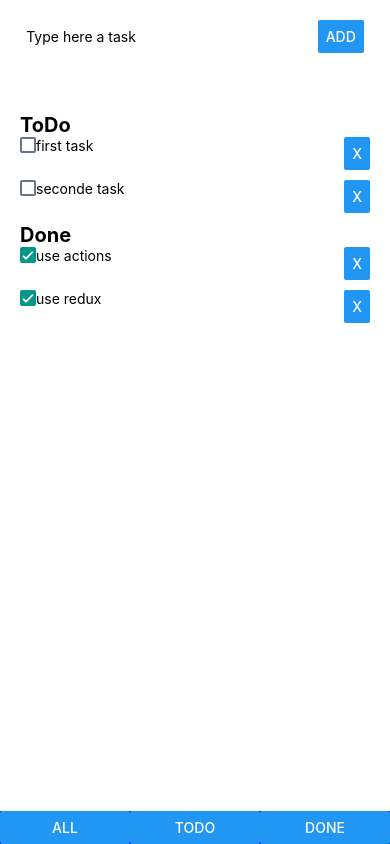
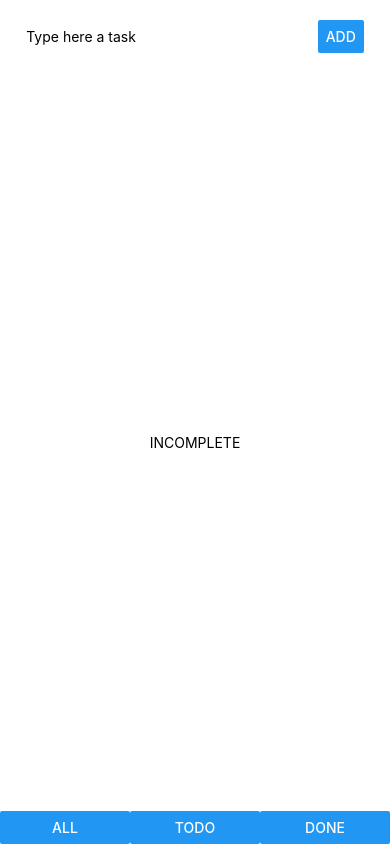
Before and after one commit to MatheusrdSantos/ReactNative-ToDo-List, a React Native app: screen / in a window 390 px wide. Both pictures are taken after a click on the button "TODO". Built offline with nearby package versions, Linux system fonts and the light colour scheme.

Commit message:
Filter implemented without tasks display

```diff
--- a/app/actions/index.js
+++ b/app/actions/index.js
@@ -54,5 +54,5 @@ export function deleteTask(index, taskStatus){
     return {type: TASK_ACTIONS.DELETE_TASK, payload:{index, taskStatus}};
 }
 export function changeFilter(filter){
-    return {type: FILTER_ACTIONS.CHANGE_FILTER, filter};
+    return {type: FILTER_ACTIONS.CHANGE_FILTER, payload: {filter}};
 }
--- /dev/null
+++ b/app/components/AppContainer/AppContainer.js
@@ -0,0 +1,52 @@
+import React, {Component} from 'react';
+import {View, Text} from 'react-native'
+import TaskCreator from '../TaskCreator';
+import TaskList from '../TaskList';
+import TaskFilter from '../TaskFilter';
+import styles from './styles';
+import {connect} from 'react-redux';
+import {FILTERS} from '../../actions';
+
+class AppContainer extends Component{
+    displayFilter(){
+        if(this.props.filter == FILTERS.ALL){
+            return (<TaskList></TaskList>);
+        }else if(this.props.filter == FILTERS.COMPLETED){
+            return (
+                <View style={styles.emptyContainer}>
+                    <Text>{this.props.filter}</Text>
+                </View>
+            );
+        }else if(this.props.filter == FILTERS.INCOMPLETE){
+            return (
+                <View style={styles.emptyContainer}>
+                    <Text>{this.props.filter}</Text>
+                </View>
+            );
+        }
+    }
+    render(){
+        console.log(this.props.filter)
+        return (
+            <View style={styles.container}>
+                <TaskCreator></TaskCreator>
+                {this.displayFilter()}
+                <TaskFilter></TaskFilter>
+            </View>
+        );
+    }
+}
+
+const mapStateToProps = state => {
+    return {
+        filter: state.filter
+    }
+}
+
+const mapDispatchToProps = dispatch => {
+    return {
+
+    }
+}
+
+export default connect(mapStateToProps, mapDispatchToProps)(AppContainer);
--- /dev/null
+++ b/app/components/AppContainer/index.js
@@ -0,0 +1,3 @@
+import AppContainer from './AppContainer';
+
+export default AppContainer;
--- /dev/null
+++ b/app/components/AppContainer/styles.js
@@ -0,0 +1,14 @@
+import {StyleSheet} from 'react-native';
+
+export default StyleSheet.create({
+        container: {
+            flex: 1,
+            justifyContent: 'flex-start',
+            alignItems: 'stretch'
+        },
+        emptyContainer:{
+            flex:1,
+            justifyContent: 'center',
+            alignItems: 'center'
+        }
+});
--- a/app/components/TaskFilter/TaskFilter.js
+++ b/app/components/TaskFilter/TaskFilter.js
@@ -1,23 +1,44 @@
 import React, {Component} from 'react';
 import {View, Button} from 'react-native';
 import styles from './styles';
+import {connect} from 'react-redux';
+import {changeFilter} from '../../actions';
+import {FILTERS} from '../../actions';
 
 class TaskFilter extends Component{
     render(){
         return (
             <View style={styles.container}>
                 <View style={styles.item}>
-                    <Button title="all"></Button>
+                    <Button title="all" onPress={()=>{
+                        this.props.changeFilter(FILTERS.ALL)
+                    }}></Button>
                 </View>
                 <View style={styles.item}>
-                    <Button title="todo"></Button>
+                    <Button title="todo" onPress={()=>{
+                        this.props.changeFilter(FILTERS.INCOMPLETE)
+                    }}></Button>
                 </View>
                 <View style={styles.item}>
-                    <Button title="done"></Button>
+                    <Button title="done" onPress={()=>{
+                        this.props.changeFilter(FILTERS.COMPLETED)
+                    }}></Button>
                 </View>
             </View>
         );
     }
 }
 
-export default TaskFilter;
+const mapStateToProps = state => {
+    return {
+
+    }
+}
+
+const mapDispatchToProps = dispatch => {
+    return {
+        changeFilter: (newFilter) => dispatch(changeFilter(newFilter))
+    }
+}
+
+export default connect(mapStateToProps, mapDispatchToProps)(TaskFilter);
--- a/app/index.js
+++ b/app/index.js
@@ -6,12 +6,9 @@
  * @flow
  */
 
-import TaskCreator from './components/TaskCreator'
-import TaskList from './components/TaskList'
-import TaskFilter from './components/TaskFilter';
+import AppContainer from './components/AppContainer'
 import React, {Component} from 'react';
-import {StyleSheet, View} from 'react-native';
-import {Provider, connect} from 'react-redux';
+import {Provider} from 'react-redux';
 import {createStore} from 'redux';
 import combineReducer from './reducers';
 
@@ -24,34 +21,10 @@ class App extends Component {
   render() {
     return (
         <Provider store={store}>
-          <View style={styles.container}>
-              <TaskCreator></TaskCreator>
-              <TaskList></TaskList>
-              <TaskFilter></TaskFilter>
-          </View>
+          <AppContainer></AppContainer>
         </Provider>
     );
   }
 }
-const styles = StyleSheet.create({
-    container: {
-        flex: 1,
-        justifyContent: 'flex-start',
-        alignItems: 'stretch',
-        backgroundColor: 'blue',
-    },
-});
-
-const mapStateToProps = state => {
-  return {
-
-  }
-}
-
-const mapDispatchToProps = dispatch => {
-  return {
-
-  }
-}
 
 export default App
--- a/app/reducers/filter.js
+++ b/app/reducers/filter.js
@@ -3,7 +3,7 @@ import {FILTER_ACTIONS} from '../actions/index'
 const filterReducer = (state = INITIAL_STATE.filter, action) =>{
     switch (action.type) {
         case FILTER_ACTIONS.CHANGE_FILTER:
-            return action.filter;
+            return action.payload.filter;
         default:
             return state;
     }
```
